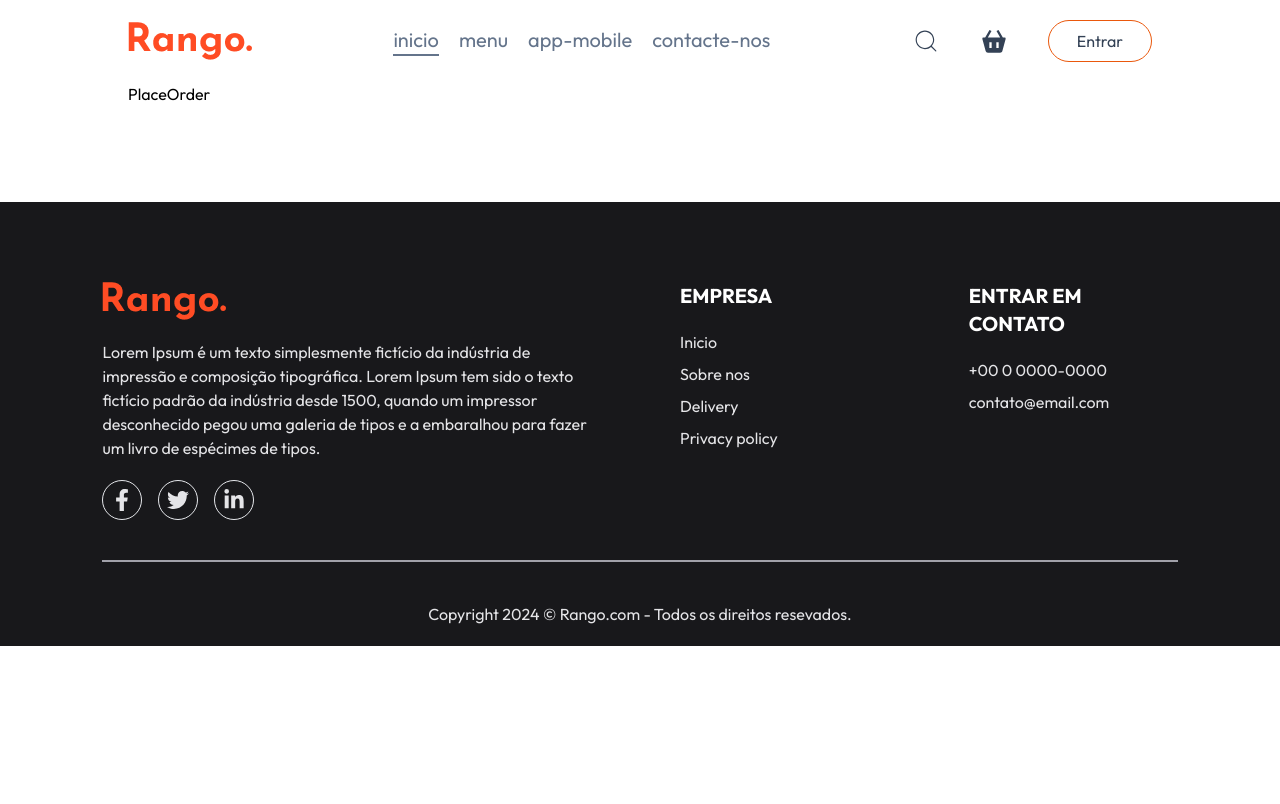
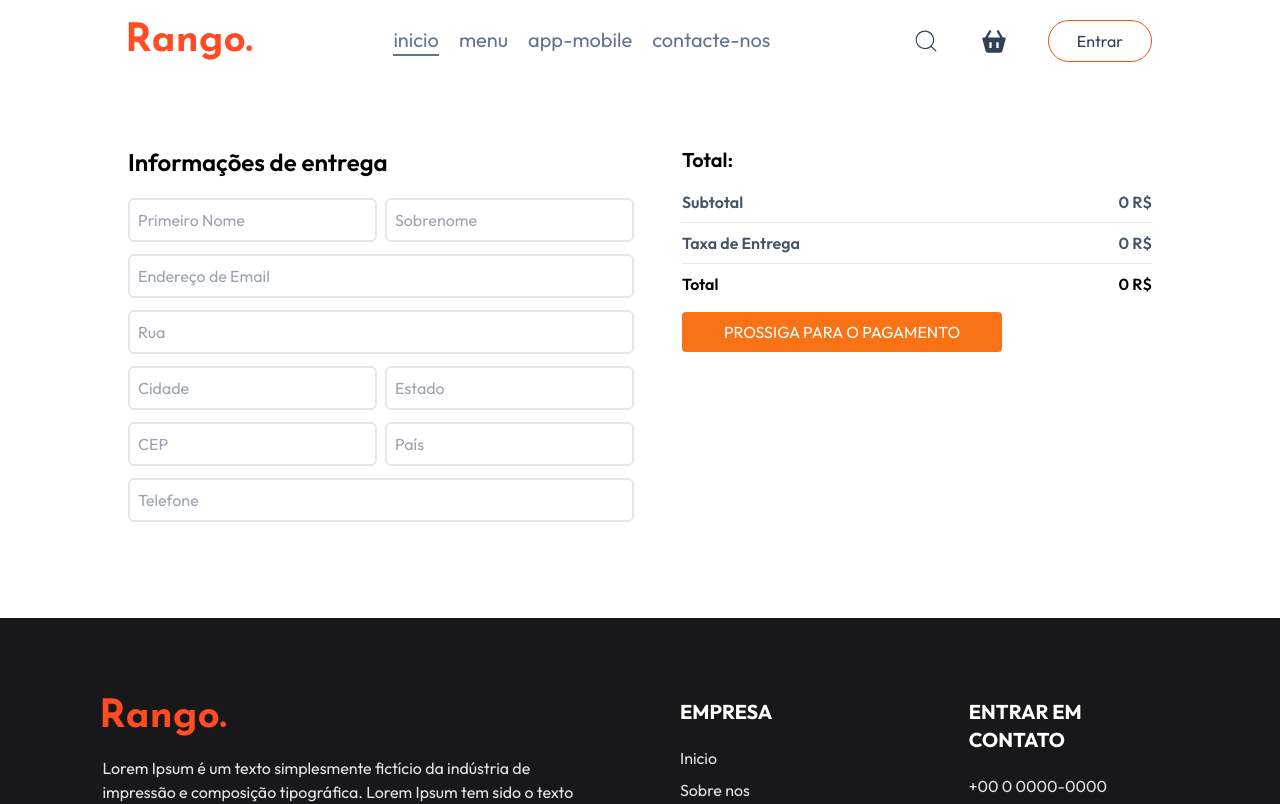
Before and after one commit to douglas-jpg/food-delivery, a React (Vite) app in the folder frontend/: page /order in a window 1280 px wide. Shown: the top 804 px of the page. Built offline with nearby package versions, Linux system fonts and the light colour scheme.

Commit message:
feat(frontend): add place order page

```diff
--- a/frontend/src/components/CartCheckout/CartCheckout.tsx
+++ b/frontend/src/components/CartCheckout/CartCheckout.tsx
@@ -1,37 +1,54 @@
+import { useNavigate } from 'react-router-dom';
 import Cupom from './Cupom';
+import { useContext } from 'react';
+import { StoreContext } from '../../context/StoreContext';
+import { PropsStoreContext } from '../../types/items';
 
 type PropsCartCheckout = {
-    subtotal: number;
-    desconto: number;
-    total: number;
+    buttonText: string;
+    navigateTo: string;
+    cupom?: boolean;
 };
 
-const CartCheckout = ({ subtotal, desconto, total }: PropsCartCheckout) => {
+const CartCheckout = ({ buttonText, cupom, navigateTo }: PropsCartCheckout) => {
+    const { getTotalCartAmount } = useContext<PropsStoreContext>(StoreContext);
+
+    const navigate = useNavigate();
+
     return (
-        <div className='flex flex-col-reverse md:flex-row justify-between gap-4 md:gap-[6vw] xl:gap[12vw] mt-20'>
+        <div className='flex flex-col-reverse md:flex-row justify-between gap-4 md:gap-[6vw] xl:gap[12vw]'>
             <div className='flex-1 flex flex-col gap-4 mt-6 md:mt-0'>
                 <h2 className='text-xl font-semibold'>Total:</h2>
                 <div className='flex flex-col gap-2 font-semibold text-slate-600'>
                     <div className='flex justify-between'>
                         <p>Subtotal</p>
-                        <p>{subtotal} R$</p>
+                        <p>{getTotalCartAmount()} R$</p>
                     </div>
                     <hr />
                     <div className='flex justify-between'>
-                        <p>Desconto do Delivery</p>
-                        <p>{desconto} R$</p>
+                        <p>Taxa de Entrega</p>
+                        <p>{getTotalCartAmount() === 0 ? 0 : 2} R$</p>
                     </div>
                     <hr />
                     <div className='flex justify-between text-black'>
                         <p>Total</p>
-                        <p>{total} R$</p>
+                        <p>
+                            {getTotalCartAmount() === 0
+                                ? 0
+                                : getTotalCartAmount() + 2}{' '}
+                            R$
+                        </p>
                     </div>
                 </div>
-                <button className='uppercase text-white py-2 rounded w-52 bg-orange-500 hover:bg-orange-600'>
-                    fazer o check-out
+                <button
+                    type='submit'
+                    onClick={() => navigate(navigateTo)}
+                    className='uppercase text-white py-2 rounded max-w-xs bg-orange-500 hover:bg-orange-600'
+                >
+                    {buttonText}
                 </button>
             </div>
-            <Cupom />
+            {cupom && <Cupom />}
         </div>
     );
 };
--- a/frontend/src/components/CartCheckout/Cupom.tsx
+++ b/frontend/src/components/CartCheckout/Cupom.tsx
@@ -1,6 +1,6 @@
 const Cupom = () => {
     return (
-        <form>
+        <div>
             <p className='text-slate-700'>
                 Se você tiver um código promocional, insira-o aqui.
             </p>
@@ -10,14 +10,11 @@ const Cupom = () => {
                     placeholder='Codigo promocional'
                     className='p-2 rounded-l-md border outline-none focus:border-black'
                 />
-                <button
-                    type='submit'
-                    className='bg-black text-white rounded-r-md py-2 px-4 border-2 border-black'
-                >
+                <button className='bg-black text-white rounded-r-md py-2 px-4 border-2 border-black'>
                     Enviar
                 </button>
             </div>
-        </form>
+        </div>
     );
 };
 
--- /dev/null
+++ b/frontend/src/components/InputsFIleds/Input.tsx
@@ -0,0 +1,19 @@
+import { InputHTMLAttributes } from 'react';
+
+interface InputProps extends InputHTMLAttributes<HTMLInputElement> {
+    label?: string;
+}
+
+const Input = ({ label, ...inputProps }: InputProps) => {
+    return (
+        <div className='flex flex-col w-full '>
+            <label htmlFor={inputProps.id}>{label ? label : ''}</label>
+            <input
+                {...inputProps}
+                className='p-2 border-2 mt-1 rounded-md outline-none focus:border-orange-600'
+            />
+        </div>
+    );
+};
+
+export default Input;
--- a/frontend/src/components/LoginPopup/Input.tsx
+++ /dev/null
@@ -1,16 +0,0 @@
-import { InputHTMLAttributes } from 'react';
-
-interface InputProps extends InputHTMLAttributes<HTMLInputElement> {
-    label?: string;
-}
-
-const Input = ({ label, ...inputProps }: InputProps) => {
-    return (
-        <div className='flex flex-col'>
-            <label htmlFor={inputProps.id}>{label ? label : ""}</label>
-            <input {...inputProps} className='p-2 border-2 mt-1 rounded-md outline-none focus:border-orange-600'/>
-        </div>
-    );
-};
-
-export default Input;
--- a/frontend/src/components/LoginPopup/LoginPopup.tsx
+++ b/frontend/src/components/LoginPopup/LoginPopup.tsx
@@ -1,6 +1,6 @@
 import { useState } from 'react';
 import { RxCross1 } from 'react-icons/rx';
-import Input from './Input';
+import Input from '../InputsFIleds/Input';
 
 type PropsLoginPopup = {
     setShowLogin: React.Dispatch<React.SetStateAction<boolean>>;
--- a/frontend/src/components/Navbar/Navbar.tsx
+++ b/frontend/src/components/Navbar/Navbar.tsx
@@ -3,9 +3,9 @@ import { Link } from 'react-router-dom';
 import { CiSearch } from 'react-icons/ci';
 import { BiSolidBasket } from 'react-icons/bi';
 import { StoreContext } from '../../context/StoreContext';
+import { PropsStoreContext } from '../../types/items';
 import { assets } from '../../assets/assets';
 import Nav from './Nav';
-import { PropsStoreContext } from '../../types/items';
 
 type PropsNavbar = {
     setShowLogin: React.Dispatch<React.SetStateAction<boolean>>;
--- a/frontend/src/pages/Cart/Cart.tsx
+++ b/frontend/src/pages/Cart/Cart.tsx
@@ -4,11 +4,10 @@ import CartItem from '../../components/CartItem/CartItem';
 import CartCheckout from '../../components/CartCheckout/CartCheckout';
 
 const Cart = () => {
-    const { cartItems, food_list, removeFromCart, getTotalCartAmount } =
-        useContext(StoreContext);
+    const { cartItems, food_list, removeFromCart } = useContext(StoreContext);
     return (
         <div className='mt-24'>
-            <div>
+            <div className='mb-16'>
                 <div className='grid grid-cols-7 items-center text-slate-500 text-sm md:text-[1vw]'>
                     <p className='col-span-1'>Itens</p>
                     <p className='md:col-span-2 col-span-1'>Nome</p>
@@ -32,11 +31,7 @@ const Cart = () => {
                     }
                 })}
             </div>
-            <CartCheckout
-                subtotal={getTotalCartAmount()}
-                desconto={2}
-                total={getTotalCartAmount() + 2}
-            />
+            <CartCheckout buttonText='fazer o check-out' navigateTo='/order' cupom />
         </div>
     );
 };
--- a/frontend/src/pages/PlaceOrder/PlaceOrder.tsx
+++ b/frontend/src/pages/PlaceOrder/PlaceOrder.tsx
@@ -1,8 +1,39 @@
+import CartCheckout from '../../components/CartCheckout/CartCheckout';
+import Input from '../../components/InputsFIleds/Input';
 
 const PlaceOrder = () => {
-  return (
-    <div>PlaceOrder</div>
-  )
-}
+    return (
+        <form className='flex items-start justify-between gap-12 mt-16'>
+            <div className=' w-full'>
+                <p className='text-2xl font-semibold mb-4'>
+                    Informações de entrega
+                </p>
+                <div className='flex flex-col gap-2'>
+                    <div className='flex gap-2'>
+                        <Input type='text' placeholder='Primeiro Nome' />
+                        <Input type='text' placeholder='Sobrenome' />
+                    </div>
+                    <Input type='email' placeholder='Endereço de Email' />
+                    <Input type='text' placeholder='Rua' />
+                    <div className='flex gap-2'>
+                        <Input type='text' placeholder='Cidade' />
+                        <Input type='text' placeholder='Estado' />
+                    </div>
+                    <div className='flex gap-2'>
+                        <Input type='text' placeholder='CEP' />
+                        <Input type='text' placeholder='País' />
+                    </div>
+                    <Input type='tel' placeholder='Telefone' />
+                </div>
+            </div>
+            <div className=' w-full'>
+                <CartCheckout
+                    buttonText='Prossiga para o pagamento'
+                    navigateTo=''
+                />
+            </div>
+        </form>
+    );
+};
 
-export default PlaceOrder
+export default PlaceOrder;
```
